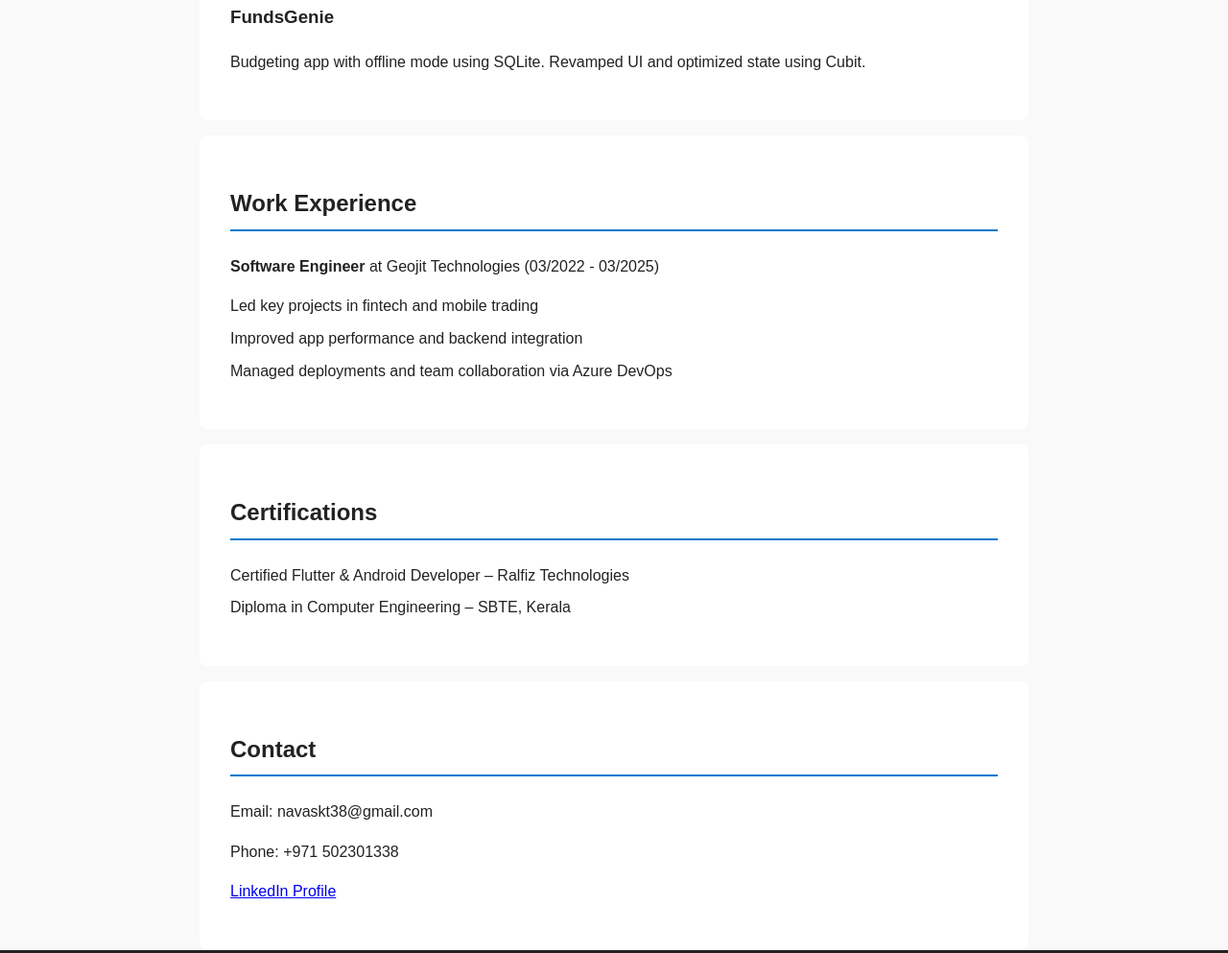
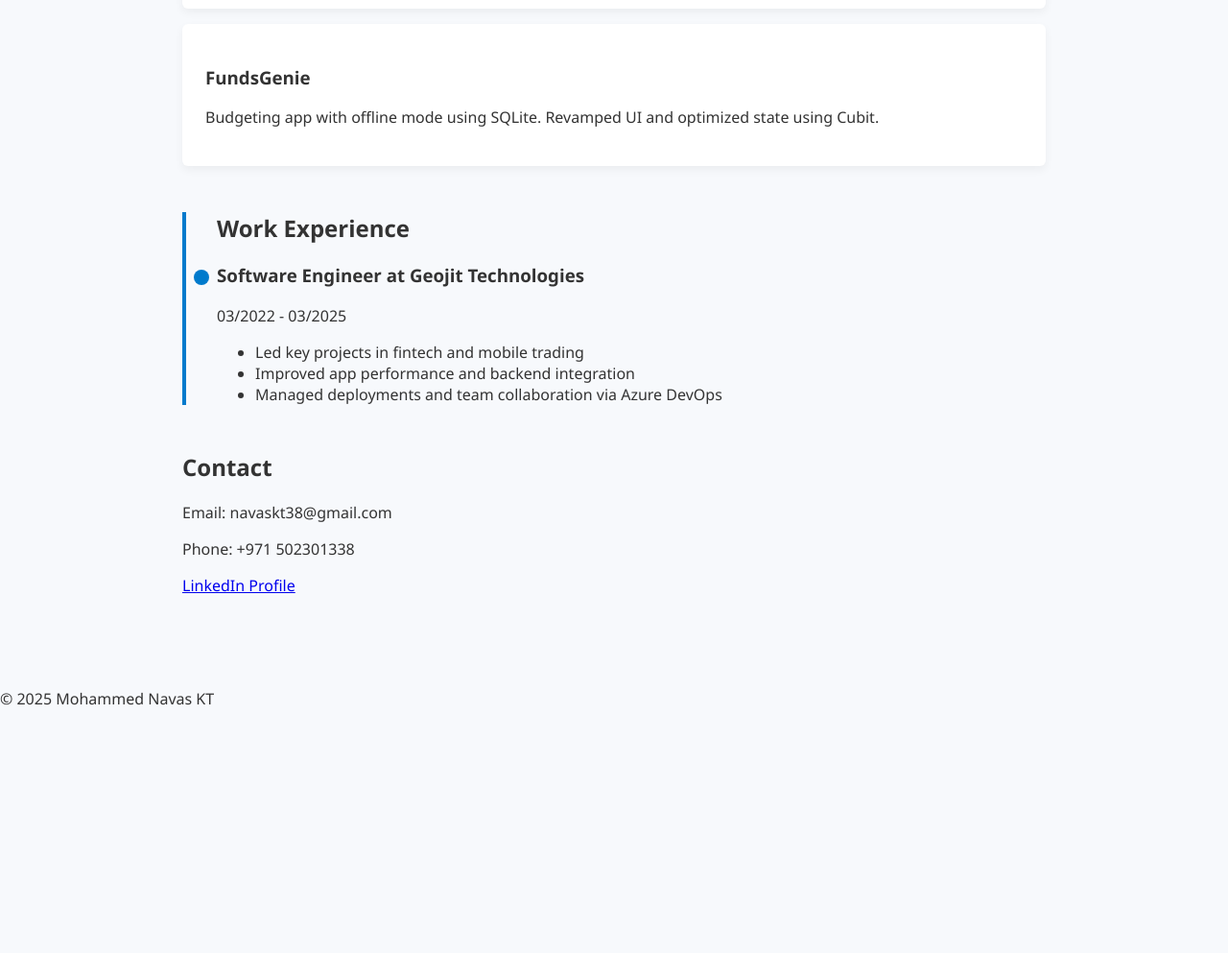
Before and after one commit to Navaskt/navaskt.github.io, a plain HTML site: page index.html in a window 1280 px wide. Shown: the part 1193-2186 px from the top of the page at 96% size. After the commit the page ends 1948 px from the top, so only its background shows below. Drawn offline with Linux system fonts and the light colour scheme.

Commit message:
Add files via upload

```diff
--- a/index.html
+++ b/index.html
@@ -5,15 +5,17 @@
   <meta name="viewport" content="width=device-width, initial-scale=1.0"/>
   <title>Mohammed Navas KT | Mobile App Developer</title>
   <link rel="stylesheet" href="style.css"/>
+  <script defer src="script.js"></script>
 </head>
 <body>
 
-  <header>
+  <header class="hero">
     <h1>Mohammed Navas KT</h1>
     <p>Mobile Application Developer (Flutter)</p>
-    <a href="assets/resume.pdf" download>Download CV</a>
+    <a href="assets/resume.pdf" class="btn">Download CV</a>
   </header>
 
+  <main>
     <section id="about">
       <h2>About Me</h2>
       <p>
@@ -37,36 +39,31 @@
 
     <section id="projects">
       <h2>Projects</h2>
-    <div>
+      <div class="card">
         <h3>Flip - Mobile Trading App</h3>
         <p>Live trading platform with real-time data and MoEngage integration. Used Hive and Cubit for performance.</p>
       </div>
-    <div>
+      <div class="card">
         <h3>Smartfolios</h3>
         <p>Investment app with personalized portfolios. Used GetX and built unified login + data visualization.</p>
       </div>
-    <div>
+      <div class="card">
         <h3>FundsGenie</h3>
         <p>Budgeting app with offline mode using SQLite. Revamped UI and optimized state using Cubit.</p>
       </div>
     </section>
 
-  <section id="experience">
+    <section id="experience" class="timeline">
       <h2>Work Experience</h2>
-    <p><strong>Software Engineer</strong> at Geojit Technologies (03/2022 - 03/2025)</p>
+      <div class="timeline-item">
+        <h3>Software Engineer at Geojit Technologies</h3>
+        <p>03/2022 - 03/2025</p>
         <ul>
           <li>Led key projects in fintech and mobile trading</li>
           <li>Improved app performance and backend integration</li>
           <li>Managed deployments and team collaboration via Azure DevOps</li>
         </ul>
-  </section>
-
-  <section id="certifications">
-    <h2>Certifications</h2>
-    <ul>
-      <li>Certified Flutter & Android Developer – Ralfiz Technologies</li>
-      <li>Diploma in Computer Engineering – SBTE, Kerala</li>
-    </ul>
+      </div>
     </section>
 
     <section id="contact">
@@ -75,6 +72,7 @@
       <p>Phone: +971 502301338</p>
       <p><a href="https://www.linkedin.com/in/mohammednavaskt/">LinkedIn Profile</a></p>
     </section>
+  </main>
 
   <footer>
     <p>&copy; 2025 Mohammed Navas KT</p>
--- /dev/null
+++ b/script.js
@@ -0,0 +1,13 @@
+document.addEventListener('DOMContentLoaded', () => {
+  const sections = document.querySelectorAll('section');
+  const revealOnScroll = () => {
+    sections.forEach(sec => {
+      const top = sec.getBoundingClientRect().top;
+      if (top < window.innerHeight - 100) {
+        sec.classList.add('visible');
+      }
+    });
+  };
+  window.addEventListener('scroll', revealOnScroll);
+  revealOnScroll();
+});
--- a/style.css
+++ b/style.css
@@ -1,47 +1,81 @@
 body {
-  font-family: sans-serif;
-  line-height: 1.6;
+  font-family: 'Segoe UI', sans-serif;
   margin: 0;
   padding: 0;
-  color: #222;
-  background: #f9f9f9;
+  background: #f7f9fc;
+  color: #333;
 }
 
-header, footer {
+.hero {
+  background: linear-gradient(to right, #007acc, #005f99);
+  color: white;
   text-align: center;
-  padding: 2em;
-  background: #222;
-  color: #fff;
+  padding: 5rem 1rem;
 }
 
-header a {
-  color: #fff;
-  background: #007acc;
-  padding: 0.5em 1em;
+.hero h1 {
+  font-size: 3rem;
+  margin-bottom: 0.5rem;
+}
+
+.hero p {
+  font-size: 1.2rem;
+}
+
+.btn {
+  background: #fff;
+  color: #007acc;
+  padding: 0.75rem 1.5rem;
+  text-decoration: none;
   border-radius: 5px;
-  text-decoration: none;
+  font-weight: bold;
+  margin-top: 1rem;
+  display: inline-block;
+}
+
+main {
+  max-width: 900px;
+  margin: auto;
+  padding: 2rem;
 }
 
 section {
-  max-width: 800px;
-  margin: auto;
-  padding: 2em;
-  background: #fff;
-  margin-top: 1em;
-  border-radius: 8px;
+  margin-bottom: 3rem;
+  opacity: 0;
+  transform: translateY(40px);
+  transition: all 0.6s ease-out;
 }
 
-h2 {
-  border-bottom: 2px solid #007acc;
-  padding-bottom: 0.3em;
-  margin-bottom: 1em;
+section.visible {
+  opacity: 1;
+  transform: translateY(0);
 }
 
-ul {
-  list-style: none;
-  padding: 0;
+.card {
+  background: white;
+  border-radius: 6px;
+  padding: 1.5rem;
+  margin-top: 1rem;
+  box-shadow: 0 4px 10px rgba(0,0,0,0.05);
 }
 
-ul li {
-  margin-bottom: 0.5em;
+.timeline {
+  border-left: 4px solid #007acc;
+  padding-left: 2rem;
 }
+
+.timeline-item {
+  position: relative;
+  margin-bottom: 2rem;
+}
+
+.timeline-item:before {
+  content: '';
+  position: absolute;
+  left: -1.5rem;
+  top: 0.4rem;
+  width: 1rem;
+  height: 1rem;
+  background: #007acc;
+  border-radius: 50%;
+}
```
Also changed, not shown: 1 other file. Lines whose indentation alone changed are shown as unchanged.
